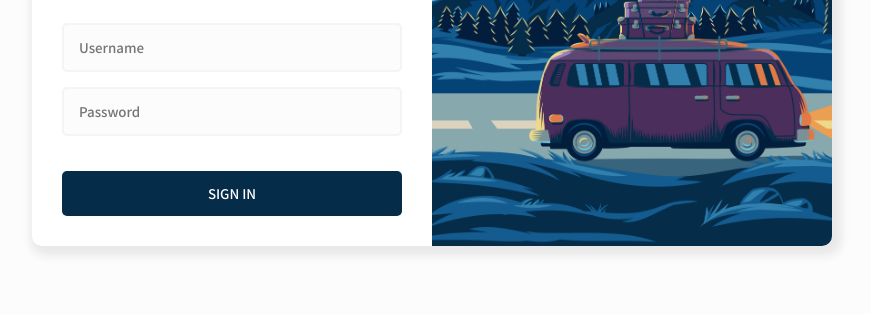
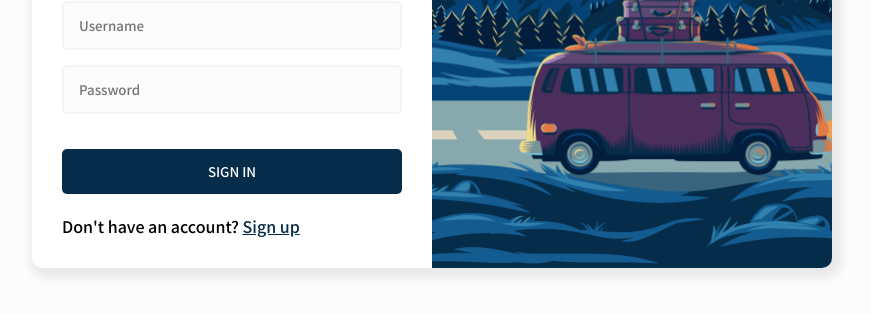
Before and after one commit to anirudha4/loginformui, a plain HTML site: page index.html in a window 1280 px wide. Shown: the part 382-696 px from the top of the page, without its empty margins (208-1079 px from the left). Drawn offline with Linux system fonts and the light colour scheme.

Commit message:
added links

```diff
--- a/index.html
+++ b/index.html
@@ -32,6 +32,9 @@
                     <input type="password" placeholder="Password" autocomplete="off">
                     <button class="btn-submit">SIGN IN</button>
                 </div>
+                <div class="links">
+                    <div class="link">Don't have an account? <a href="#">Sign up</a></div>
+                </div>
             </form>
             <div class="form-img">
                 <img src="./72.jpg" alt="">
--- a/styles.css
+++ b/styles.css
@@ -30,7 +30,7 @@ body{
 .form-container form{
     padding: 30px;
 }
-form input{
+form .fields input{
     margin: 15px 0;
     display: block;
     width: 100%;
@@ -42,7 +42,7 @@ form input{
     transition: all .2s;
     outline: none;
 }
-form input:focus{
+form .fields input:focus{
     border: 2px solid rgb(5, 44, 73);
 }
 form .socials{
@@ -87,3 +87,9 @@ form .btn-submit{
     background-color: rgb(5, 44, 73);
     color: white;
 }
+form .links{
+    margin-top: 20px;
+}
+.links .link a{
+    color: rgb(5, 44, 73);
+}
```
